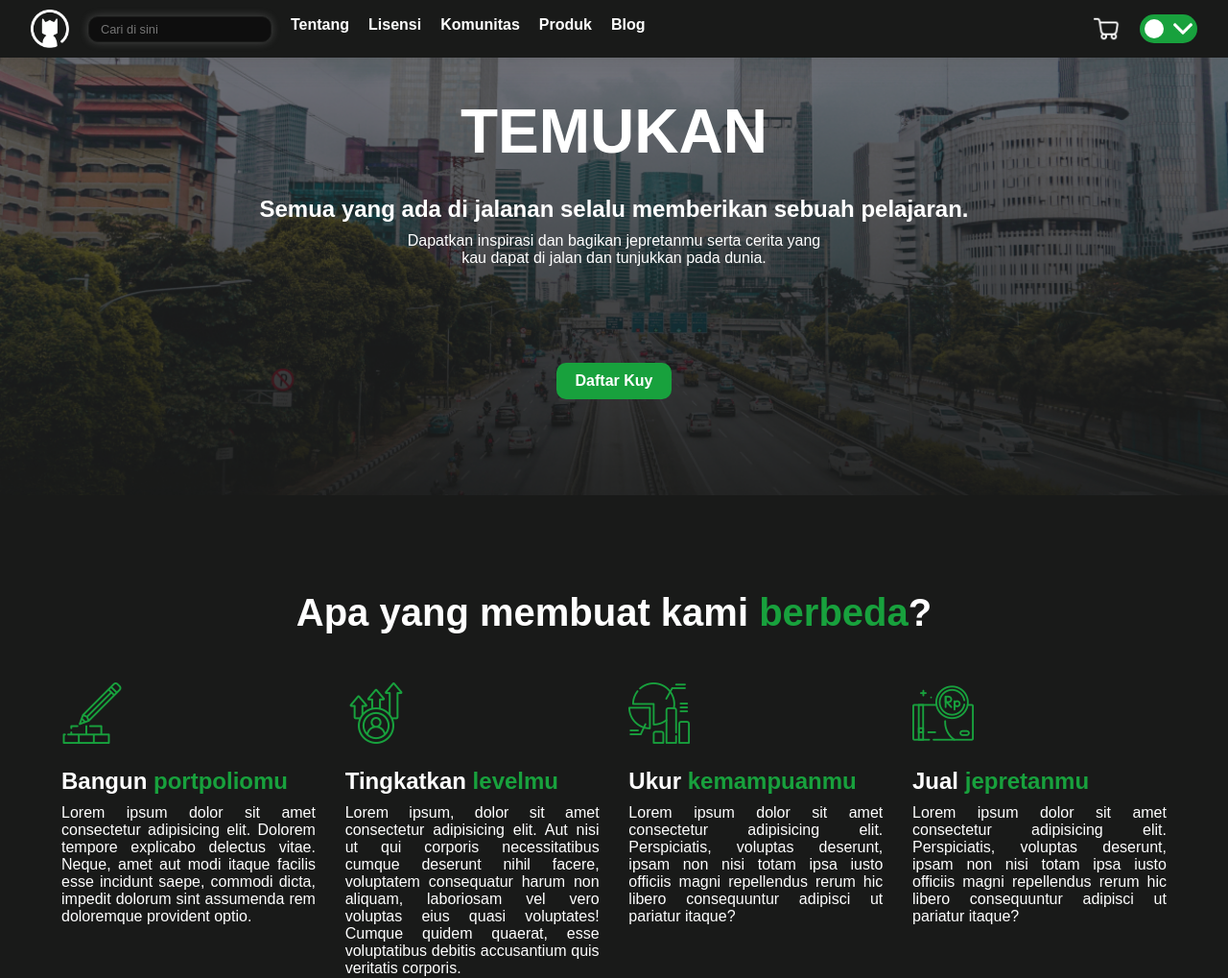
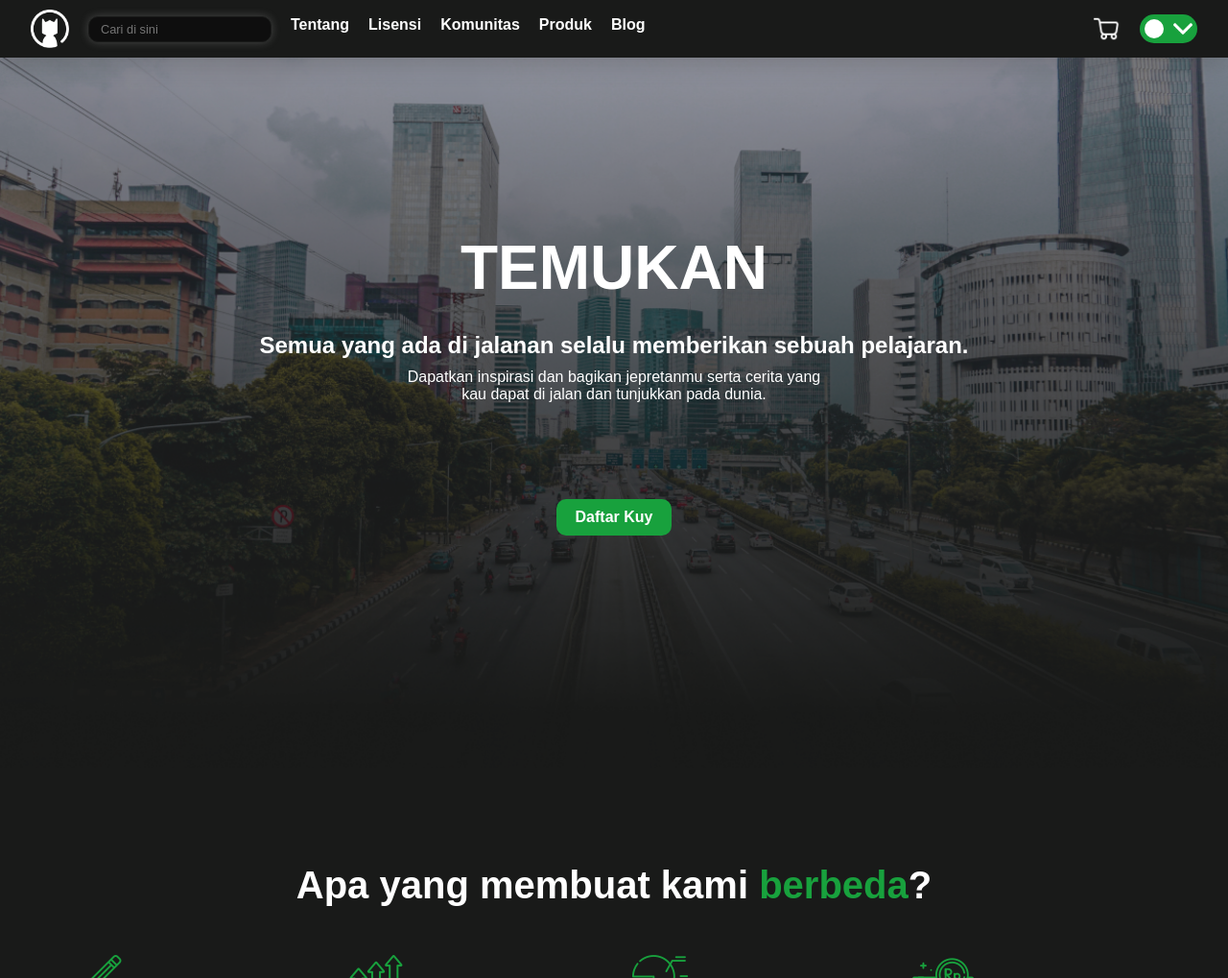
Before and after one commit to zumaku/streethub, a PHP site: page / in a window 1280 px wide. Shown: the top 1019 px of the page at 96% size. Run offline with PHP 8.4, Linux system fonts and the light colour scheme.

Commit message:
memperbaiki tinggi home

```diff
--- a/css/main.css
+++ b/css/main.css
@@ -375,7 +375,7 @@ div#bookmark.bookmark p {
   height: -moz-fit-content;
   height: fit-content;
   margin: auto;
-  height: fit-content;
+  height: 100vh;
   padding: 100px 0;
   box-sizing: border-box;
   display: flex;
--- a/scss/layout/_home.scss
+++ b/scss/layout/_home.scss
@@ -2,7 +2,7 @@
 @use '../components' as *;
 
 .hero{
-    @include section();
+    @include section(100vh);
     animation: herobg 300s linear infinite;
     background-position: center;
     background-size: cover;
```
Also changed, not shown: 1 other file.
